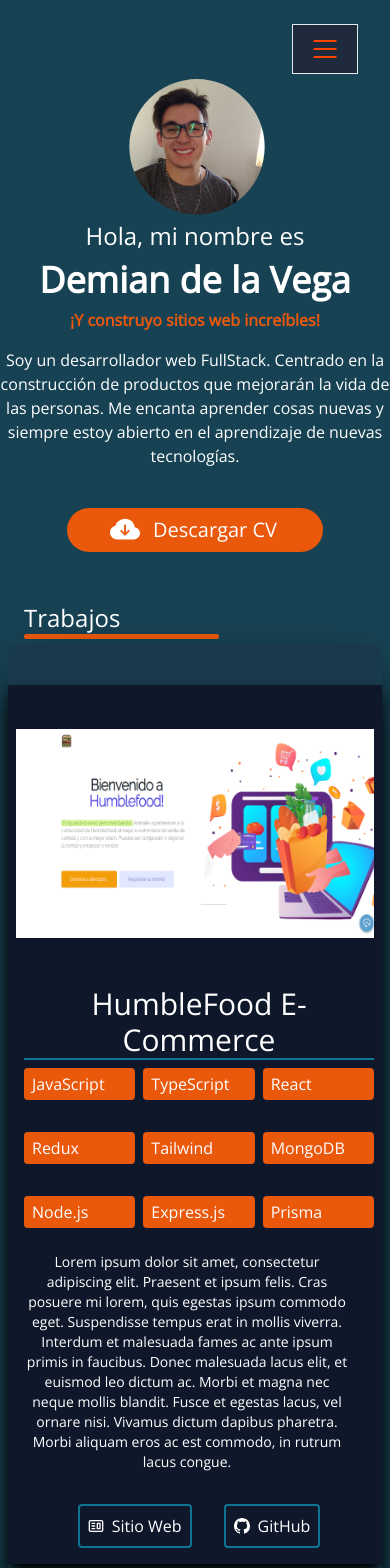
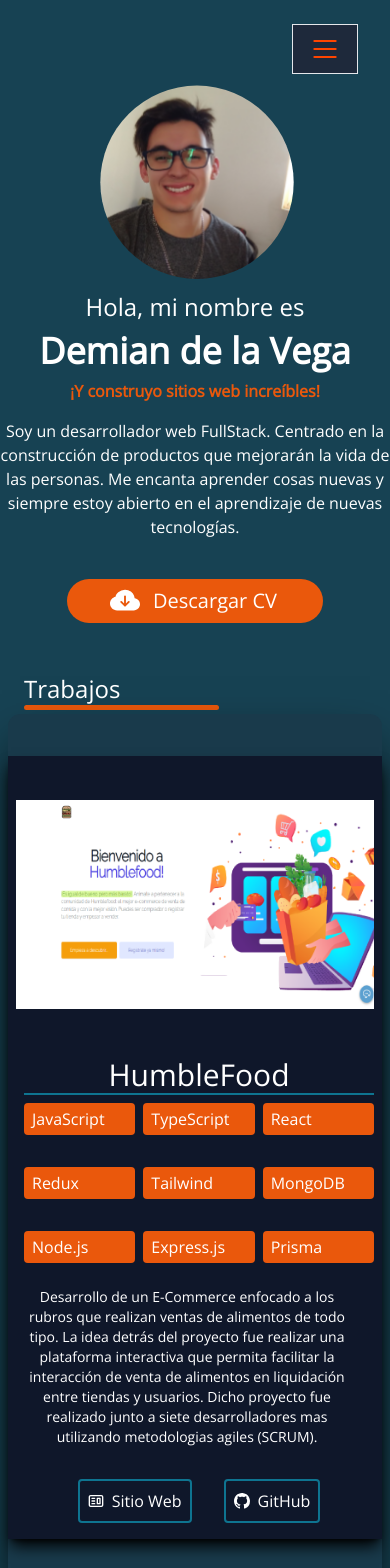
Before and after one commit to DemIGoD45/MyPortfolio, a React (Create React App) app: page / in a window 390 px wide. Shown: the top 1568 px of the page. Built offline with nearby package versions, Linux system fonts and the light colour scheme.

Commit message:
Listo para deploy

```diff
--- a/src/Components/Home/Home.css
+++ b/src/Components/Home/Home.css
@@ -2,10 +2,16 @@
      background-color: aqua;
 
 }
-.imgTriangular {
-     width: 35%;
+.imgCircular {
+     width: 50%;
      /* clip-path: polygon(0 0, 0 100%, 100% 50%); */
      /* clip-path: polygon(50% 0%, 83% 12%, 100% 50%, 83% 84%, 50% 100%, 0 100%, 0 79%, 0% 43%, 0 0); */
      clip-path: circle(44.6% at 50% 50%);
      margin-left: -5rem;
 }
+
+@media (min-width: 768px) {
+     .imgCircular {
+         width: 35%;
+     }
+ }
--- a/src/Components/Home/Home.jsx
+++ b/src/Components/Home/Home.jsx
@@ -21,7 +21,7 @@
       }
     return (
         <div id='home' className='flex flex-col items-center md:items-start md:flex-row mt-16'>
-            <motion.img src={img} initial={{x:0}} animate={{x:130}} transition={{duration:1}} alt="me" className='mr-44 imgTriangular md:h-1/2' />
+            <motion.img src={img} initial={{x:0}} animate={{x:130}} transition={{duration:1}} alt="me" className='mr-44 imgCircular border-transparent md:h-1/2' />
             <motion.div initial={'hidden'} animate={'visible'} variants={variants} className="text-center md:text-left  md:my-36">
                 <p className='text-2xl mb-2 md:text-5xl '>Hola, mi nombre es </p>
                 <h1 className='text-4xl md:text-7xl font-extrabold '>Demian de la Vega</h1>
--- a/src/data.json
+++ b/src/data.json
@@ -1,9 +1,9 @@
 {
     "works":  [
         {
-            "title" : "HumbleFood E-Commerce",
+            "title" : "HumbleFood",
             "image" : "https://img2.freepng.es/20180504/ehw/kisspng-ghostbusters-the-video-game-app-store-iphone-5aec2e3d31ebb5.7683155315254277732045.jpg",
-            "description" : "Lorem ipsum dolor sit amet, consectetur adipiscing elit. Praesent et ipsum felis. Cras posuere mi lorem, quis egestas ipsum commodo eget. Suspendisse tempus erat in mollis viverra. Interdum et malesuada fames ac ante ipsum primis in faucibus. Donec malesuada lacus elit, et euismod leo dictum ac. Morbi et magna nec neque mollis blandit. Fusce et egestas lacus, vel ornare nisi. Vivamus dictum dapibus pharetra. Morbi aliquam eros ac est commodo, in rutrum lacus congue.",
+            "description" : "Desarrollo de un E-Commerce enfocado a los rubros que realizan ventas de alimentos de todo tipo. La idea detrás del proyecto fue realizar una plataforma interactiva que permita facilitar la interacción de venta de alimentos en liquidación entre tiendas y usuarios. Dicho proyecto fue realizado junto a siete desarrolladores mas utilizando metodologias agiles (SCRUM).",
             "tecnologies": ["JavaScript", "TypeScript", "React","Redux", "Tailwind", "MongoDB", "Node.js", "Express.js", "Prisma"],
             "urlView" : "https://humblefood.vercel.app/",
             "urlGit" : "https://github.com/DemIGoD45/HumbleFood-BackEnd"
@@ -11,7 +11,7 @@
         {
             "title" : "VideoGames App",
             "image" : "https://img2.freepng.es/20180504/ehw/kisspng-ghostbusters-the-video-game-app-store-iphone-5aec2e3d31ebb5.7683155315254277732045.jpg",
-            "description" : "Lorem ipsum dolor sit amet, consectetur adipiscing elit. Praesent et ipsum felis. Cras posuere mi lorem, quis egestas ipsum commodo eget. Suspendisse tempus erat in mollis viverra. Interdum et malesuada fames ac ante ipsum primis in faucibus. Donec malesuada lacus elit, et euismod leo dictum ac. Morbi et magna nec neque mollis blandit. Fusce et egestas lacus, vel ornare nisi. Vivamus dictum dapibus pharetra. Morbi aliquam eros ac est commodo, in rutrum lacus congue.",
+            "description" : "Proyecto realizado con fecha limite de entrega y defensa del mismo para el BootCamp soyHenry. En el mismo se pueden realizar diversas acciones como: buscar juegos, filtrar por generos, realizar ordenamientos, crear y almacenar nuevos juegos.",
             "tecnologies": ["JavaScript", "React","Redux", "Node.js", "Express.js", "PostgreSQL", "Sequelize"],
             "urlView" : "https://videogames-app-iota.vercel.app/",
             "urlGit" : "https://github.com/DemIGoD45/VideoGames-Project"
@@ -19,10 +19,10 @@
         {
             "title" : "Portfolio",
             "image" : "https://img2.freepng.es/20180504/ehw/kisspng-ghostbusters-the-video-game-app-store-iphone-5aec2e3d31ebb5.7683155315254277732045.jpg",
-            "description" : "Lorem ipsum dolor sit amet, consectetur adipiscing elit. Praesent et ipsum felis. Cras posuere mi lorem, quis egestas ipsum commodo eget. Suspendisse tempus erat in mollis viverra. Interdum et malesuada fames ac ante ipsum primis in faucibus. Donec malesuada lacus elit, et euismod leo dictum ac. Morbi et magna nec neque mollis blandit. Fusce et egestas lacus, vel ornare nisi. Vivamus dictum dapibus pharetra. Morbi aliquam eros ac est commodo, in rutrum lacus congue.",
+            "description" : "Portafolio personal en donde publico mis ultimos trabajos realizados.",
             "tecnologies": ["JavaScript", "React", "Tailwind", "Framer motion"],
-            "urlView" : "https://humblefood.vercel.app/",
-            "urlGit" : "https://github.com/DemIGoD45/HumbleFood-BackEnd"
+            "urlView" : "",
+            "urlGit" : "https://github.com/DemIGoD45/MyPortfolio"
 
         }
 
```
Also changed, not shown: 1 other file (tests, documents, lock files or other folders).
